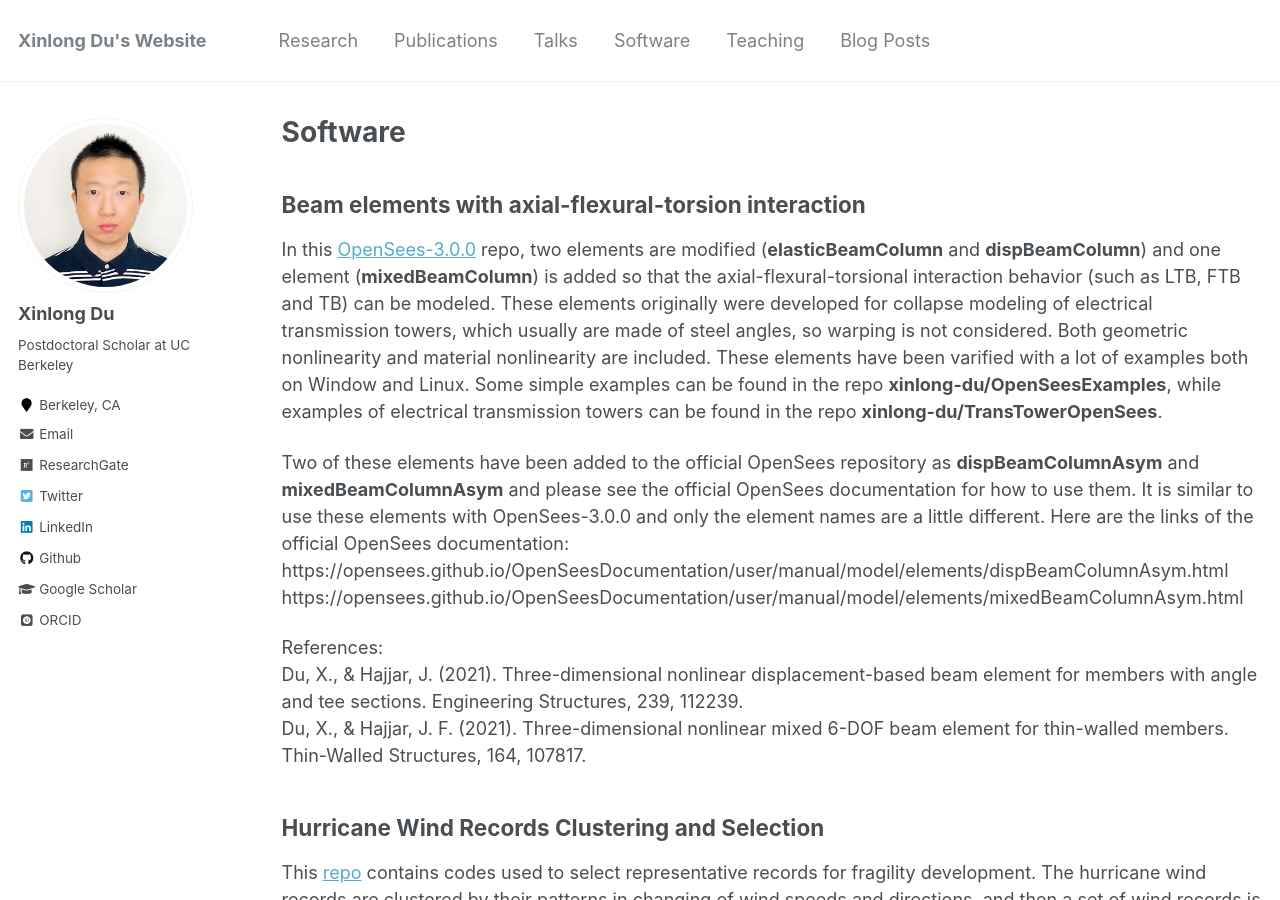
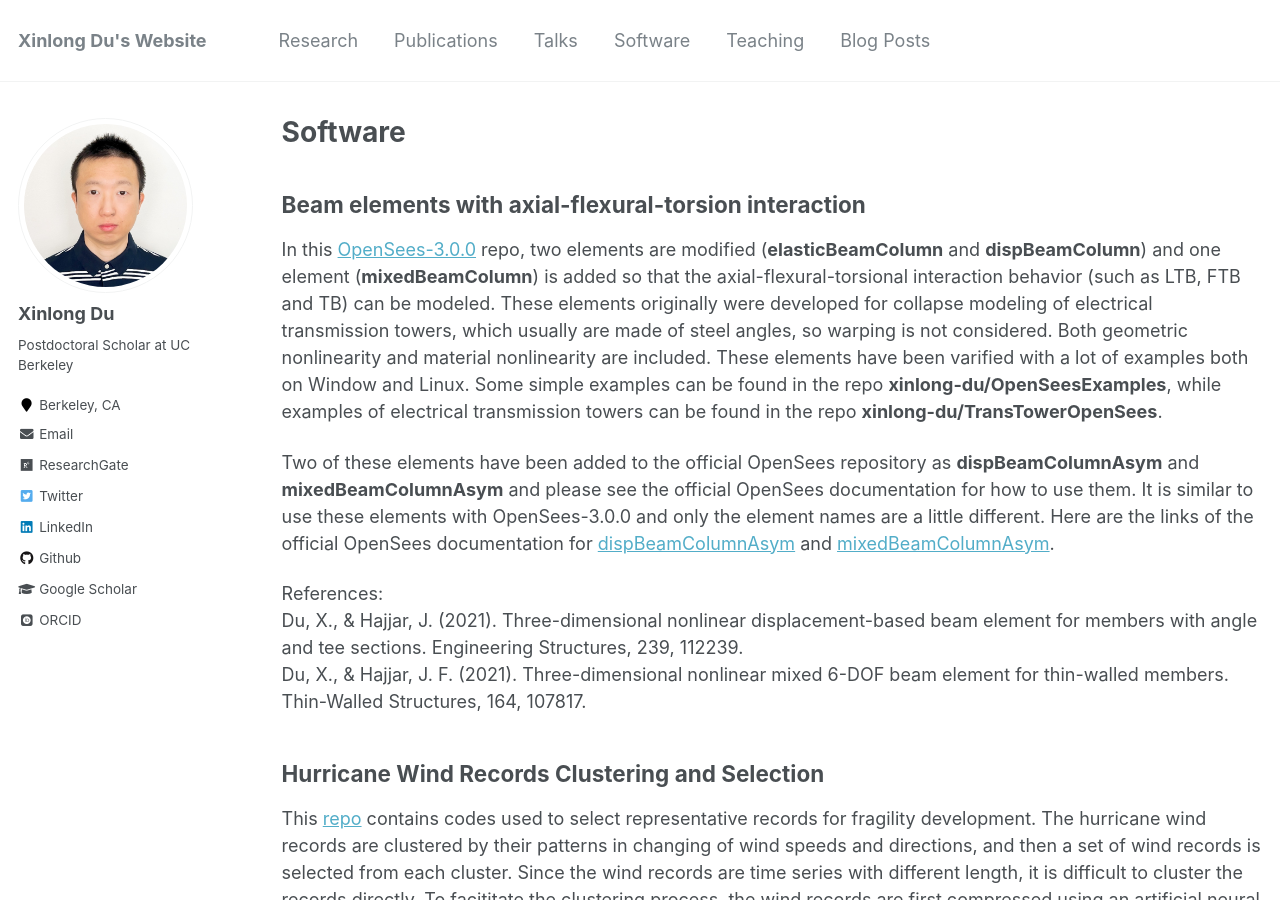
Before and after one commit to xinlong-du/xinlong-du.github.io, a Jekyll site: the page built from _pages/software.md, in a window 1280 px wide and 900 px high. Built offline with Jekyll 4.4.1, drawn with Linux system fonts in a browser that asks for light colours; some web fonts are replaced; some of the changed text lies outside the part shown.

Commit message:
Update software

```diff
--- a/_pages/software.md
+++ b/_pages/software.md
@@ -10,9 +10,7 @@
 ## Beam elements with axial-flexural-torsion interaction
 In this [OpenSees-3.0.0](https://github.com/xinlong-du/OpenSees-3.0.0) repo, two elements are modified (**elasticBeamColumn** and **dispBeamColumn**) and one element (**mixedBeamColumn**) is added so that the axial-flexural-torsional interaction behavior (such as LTB, FTB and TB) can be modeled. These elements originally were developed for collapse modeling of electrical transmission towers, which usually are made of steel angles, so warping is not considered. Both geometric nonlinearity and material nonlinearity are included. These elements have been varified with a lot of examples both on Window and Linux. Some simple examples can be found in the repo **xinlong-du/OpenSeesExamples**, while examples of electrical transmission towers can be found in the repo **xinlong-du/TransTowerOpenSees**.
 
-Two of these elements have been added to the official OpenSees repository as **dispBeamColumnAsym** and **mixedBeamColumnAsym** and please see the official OpenSees documentation for how to use them. It is similar to use these elements with OpenSees-3.0.0 and only the element names are a little different. Here are the links of the official OpenSees documentation:
-https://opensees.github.io/OpenSeesDocumentation/user/manual/model/elements/dispBeamColumnAsym.html
-https://opensees.github.io/OpenSeesDocumentation/user/manual/model/elements/mixedBeamColumnAsym.html
+Two of these elements have been added to the official OpenSees repository as **dispBeamColumnAsym** and **mixedBeamColumnAsym** and please see the official OpenSees documentation for how to use them. It is similar to use these elements with OpenSees-3.0.0 and only the element names are a little different. Here are the links of the official OpenSees documentation for [dispBeamColumnAsym](https://opensees.github.io/OpenSeesDocumentation/user/manual/model/elements/dispBeamColumnAsym.html) and [mixedBeamColumnAsym](https://opensees.github.io/OpenSeesDocumentation/user/manual/model/elements/mixedBeamColumnAsym.html).
 
 References:
 Du, X., & Hajjar, J. (2021). Three-dimensional nonlinear displacement-based beam element for members with angle and tee sections. Engineering Structures, 239, 112239.
@@ -28,3 +26,6 @@
 The following two figures illustrate the hurricane wind speeds of Cluster 2.
 ![Alt text](http://xinlong-du.github.io/files/Figure4.jpg)
 It is seen that the clustering results are reasonable because hurricane wind speeds and durations within each cluster have similar patterns. The other two clusters provide similar results to these.
+
+References:
+Du, X., Hajjar, J.F., Bond, R.B., Ren, P., and Sun, H. Clustering and selection of hurricane wind records using a machine learning approach. Engineering Archive. https://doi.org/10.31224/2572. (Under review for ASCE Journal of Structural Engineering)
```
